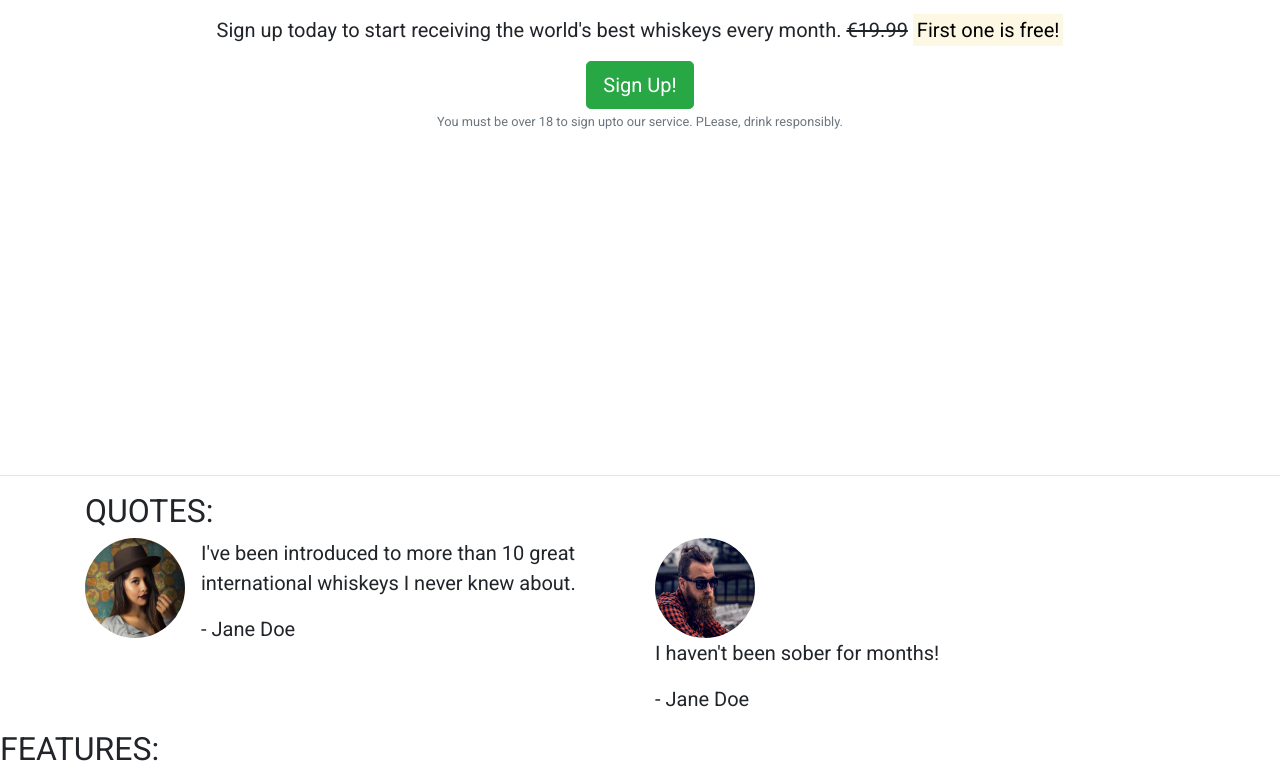
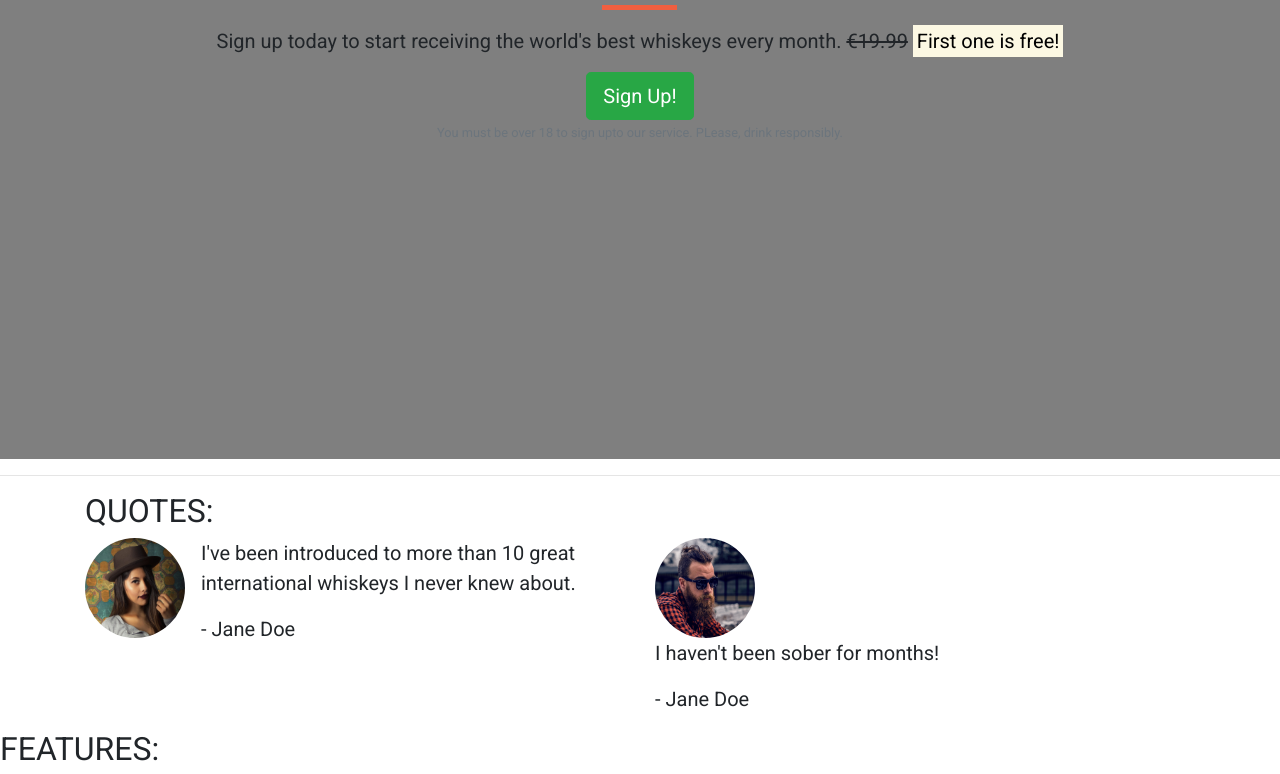
Before and after one commit to Ollie-Judge/Whiskey-Drop, a plain HTML site: page index.html in a window 1280 px wide. Shown: the part 407-1181 px from the top of the page. Drawn offline with nearby package versions, Linux system fonts and the light colour scheme.

Commit message:
added more styling

```diff
--- a/css/style.css
+++ b/css/style.css
@@ -16,11 +16,37 @@ body {
     display: flex;
     align-items: center;
     justify-content: center;
+
+
+    position: relative;
+}
+
+.opaque-overlay {
+    position: absolute;
+    top: 0;
+    left: 0;
+    height: 100%;
+    width: 100%;
+    background-color: rgba(0, 0, 0, 0.5);
 }
 
 .quotes-container {}
 
 .features-container {}
+
+.block-divider {
+    width: 75px;
+    height: 5px;
+    border: 0;
+}
+
+.block-divider--orange {
+    background-color: #f05f40;
+}
+
+.block-divider--short {
+    width: 35px;
+}
 
 .jumbotron {
     background-color: transparent;
@@ -31,3 +57,14 @@ body {
     font-weight: bold;
     margin-bottom: 30px;
 }
+
+.jumbotron-lead {
+    margin: 25px 0;
+    color: #a7a7a7;
+}
+
+.jumbotron-small {
+    font-size: 60%;
+    font-style: italic;
+    color: #d0d0d0;
+}
--- a/index.html
+++ b/index.html
@@ -56,10 +56,12 @@
         </div>
     </div>
     <div class="container-fluid callout-container">
+        <div class="opaque-overlay">&nbsp;</div>
         <div class="row">
             <div class="col-12">
                 <section class="callout jumbotron text-center">
                     <h1 class="jumbotron-header">The finest whiskeys delivered to your doorstep.</h1>
+                    <hr class="block-divider block-divider--orange">
                     <p class="lead">Sign up today to start receiving the world's best whiskeys every month.
                         <s>€19.99</s> <strong><mark>First one is free!</mark></strong></p>
                     <button class="btn btn-success btn-lg" data-toggle="modal" data-target="#signUpModal">Sign
```
